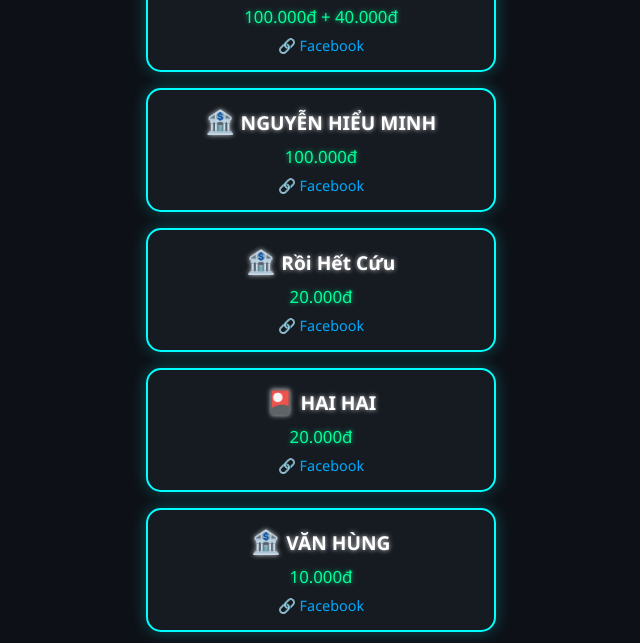
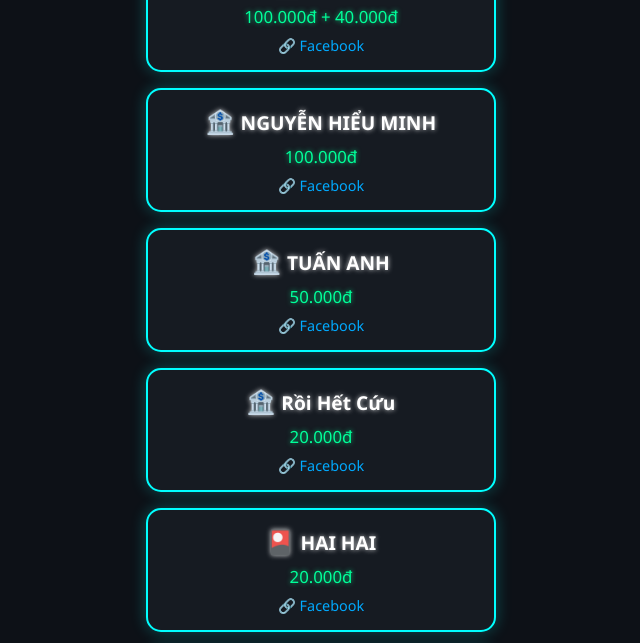
Before and after one commit to Bunbohue226/donaters, a plain HTML site: page index.html in a window 1280 px wide. Shown: the part 157-800 px from the top of the page, without its empty margins (319-959 px from the left). Drawn offline with Linux system fonts and the light colour scheme.

Commit message:
Update index.html

```diff
--- a/index.html
+++ b/index.html
@@ -119,6 +119,11 @@
       <div class="donater-amount">100.000đ</div>
       <a class="facebook-link" href="https://www.facebook.com/NHieuMiinh" target="_blank">🔗 Facebook</a>
     </div>
+        <div class="donater-card">
+      <div class="donater-name"><span class="donate-icon">🏦</span>TUẤN ANH </div>
+      <div class="donater-amount">50.000đ</div>
+      <a class="facebook-link" href="https://www.facebook.com/tuananh2109206#" target="_blank">🔗 Facebook</a>
+    </div>
     <div class="donater-card">
       <div class="donater-name"><span class="donate-icon">🏦</span>Rồi Hết Cứu</div>
       <div class="donater-amount">20.000đ</div>
```
